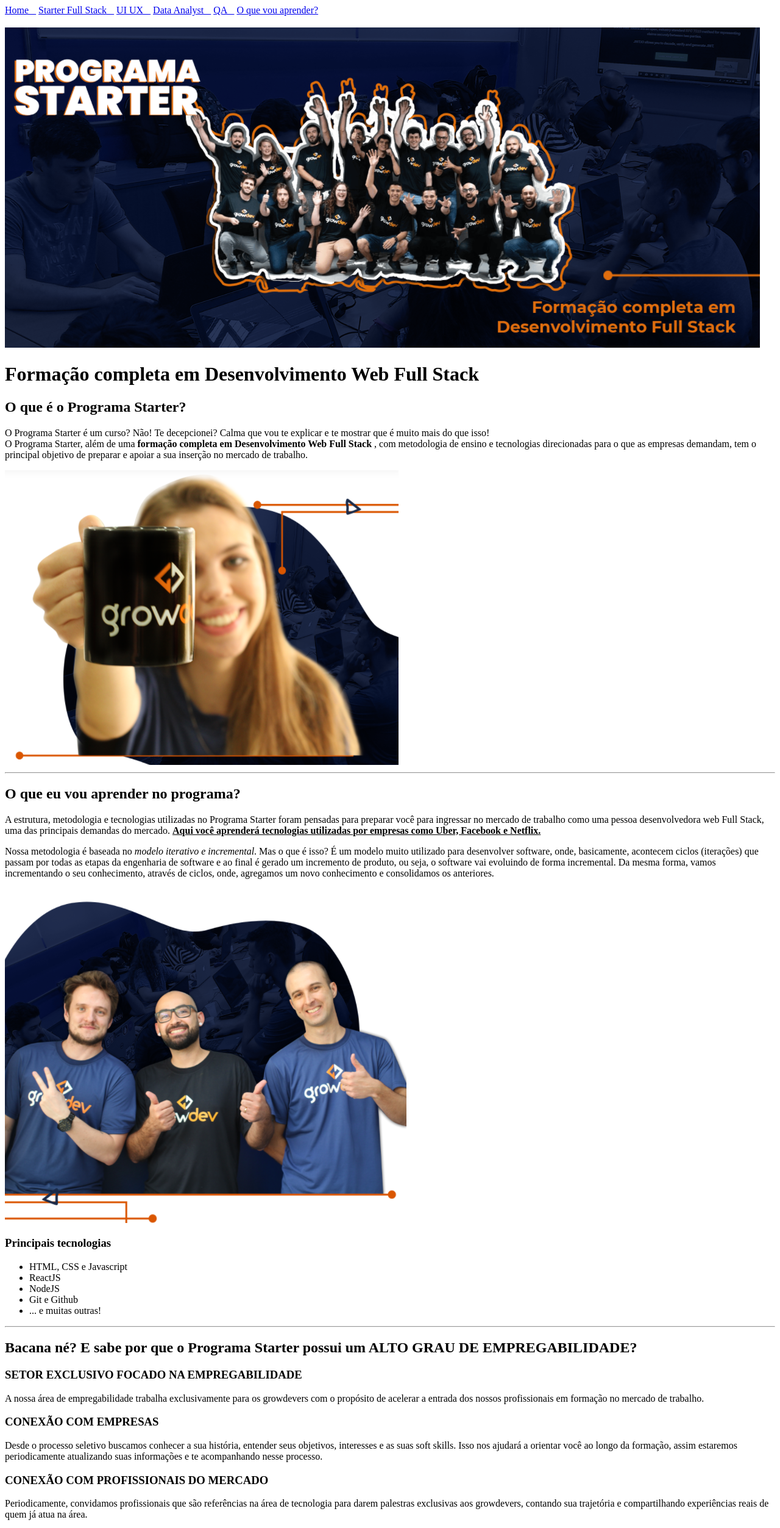
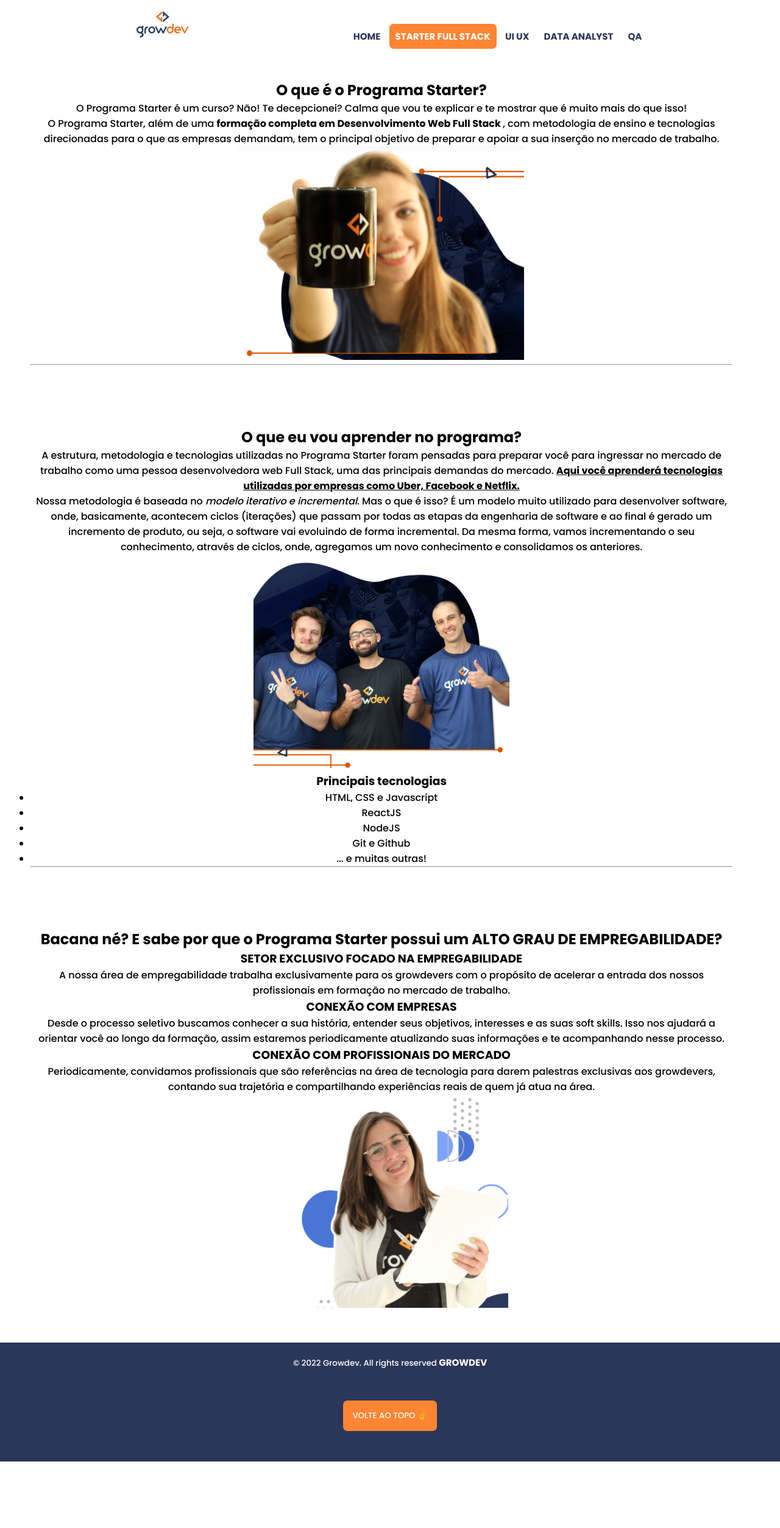
Before and after one commit to anderwll/STARTER-18ED, a plain HTML site: page bloco-basico/front-end-I/aula-23.11/pratica-1-css/fullstack.html in a window 1280 px wide. Shown: the top 2505 px of the page at 61% size. After the commit the page ends 2396 px from the top, so only its background shows below. Drawn offline with Linux system fonts and the light colour scheme.

Commit message:
aula 23.11 add css nas paginas

```diff
--- /dev/null
+++ b/bloco-basico/front-end-I/aula-23.11/pratica-1-css/css/styles.css
@@ -0,0 +1,116 @@
+@import url("https://fonts.googleapis.com/css2?family=Poppins:wght@500;700&display=swap");
+
+* {
+  margin: 0;
+  padding: 0;
+  font-family: "Poppins", sans-serif;
+}
+
+.nav-menu {
+  height: 80px;
+  width: 100%;
+  text-align: center;
+}
+
+.logo-grow {
+  width: auto;
+  height: 50px;
+  margin-top: 15px;
+  margin-right: 250px;
+}
+
+a {
+  text-decoration: none;
+  font-size: 15px;
+  font-weight: bold;
+  font-style: normal;
+  text-transform: uppercase;
+}
+
+.nav-link {
+  padding: 10px;
+  text-align: center;
+  /* border: 1px solid #ff8533; */
+  /* border-style: solid;
+  border-color: #ff8533; */
+  border: none;
+  border-radius: 7px;
+  color: #2a3759;
+  /* margin: 5px 10px 0px 0px; */
+  margin-bottom: 0px;
+
+  &:hover {
+    background-color: #d1defd;
+  }
+}
+
+.nav-link-active {
+  background-color: #ff8533;
+  color: white;
+}
+
+.article {
+  width: 90vw;
+  height: 100%;
+  padding: 50px 0;
+  padding-left: 50px;
+  text-align: center;
+}
+
+.img-article {
+  width: auto;
+  height: 350px;
+}
+
+#btn-saiba-mais {
+  padding: 15px;
+  background-color: #ff8533;
+  color: #ffff;
+  text-transform: uppercase;
+  border: none;
+  border-radius: 7px;
+  cursor: pointer;
+  margin: 50px 0;
+}
+
+#btn-saiba-mais:hover {
+  background-color: #2a3759;
+}
+
+.banner {
+  width: 100%;
+  height: 70vh;
+  margin-top: 15px;
+  background-image: url(../images/banner.JPG);
+  background-repeat: no-repeat;
+  background-position: center;
+  background-size: cover;
+}
+
+.footer {
+  height: 100%;
+  background-color: #2a3759;
+  text-align: center;
+  color: #ffff !important;
+  padding-top: 20px;
+}
+
+.footer a {
+  color: #fff;
+}
+
+#btn-voltar-top {
+  padding: 15px;
+  background-color: #ff8533;
+  color: #ffff;
+  text-transform: uppercase;
+  border: none;
+  border-radius: 7px;
+  cursor: pointer;
+  margin: 50px 0;
+}
+
+#btn-voltar-top:hover {
+  background-color: #ffff;
+  color: #2a3759;
+}
--- a/bloco-basico/front-end-I/aula-23.11/pratica-1-css/fullstack.html
+++ b/bloco-basico/front-end-I/aula-23.11/pratica-1-css/fullstack.html
@@ -1,33 +1,28 @@
 <!DOCTYPE html>
 <html lang="pt-BR">
+
 <head>
   <meta charset="UTF-8" />
   <meta name="viewport" content="width=device-width, initial-scale=1.0" />
+  <link rel="stylesheet" type="text/css" href="./css/styles.css" />
   <title>Relembrando - Programa Starter</title>
 </head>
 
 <body>
-    <header>
+  <header class="nav-menu">
     <nav>
-        <a href="home.html">Home &nbsp;&nbsp;</a>
-        <a href="fullstack.html">Starter Full Stack &nbsp;&nbsp;</a>
-        <a href="https://www.growdev.com.br/programs/ux-ui"
-          >UI UX &nbsp;&nbsp;</a
-        >
-        <a href="https://www.growdev.com.br/programs/data-analyst"
-          >Data Analyst &nbsp;&nbsp;</a
-        >
-        <a href="https://www.growdev.com.br/programs/qa">QA &nbsp;&nbsp;</a>
-        <a href="#aprender"> O que vou aprender?</a>
+      <a href="#"><img src="./images/logo.png" alt="Growdev" class="logo-grow" /></a>
+      <a href="home.html" class="nav-link">Home</a>
+      <a href="fullstack.html" class="nav-link nav-link-active">Starter Full Stack</a>
+      <a href="https://www.growdev.com.br/programs/ux-ui" class="nav-link">UI UX</a>
+      <a href="https://www.growdev.com.br/programs/data-analyst" class="nav-link">Data Analyst</a>
+      <a href="https://www.growdev.com.br/programs/qa" class="nav-link">QA</a>
     </nav>
-      <br />
-      <img src="/images/starter.png" alt="Programa Starter" />
   </header>
 
   <main>
-      <h1>Formação completa em Desenvolvimento Web Full Stack</h1>
     <section>
-        <article>
+      <article class="article">
         <h2>O que é o Programa Starter?</h2>
 
         <p>
@@ -40,12 +35,12 @@
           sua inserção no mercado de trabalho.
         </p>
 
-          <img src="/images/starter1.png" alt="Xícara Growdev" />
+        <img src="./images/starter1.png" alt="Xícara Growdev" class="img-article" />
 
         <hr />
       </article>
 
-        <article id="aprender">
+      <article class="article">
         <h2>O que eu vou aprender no programa?</h2>
 
         <p>
@@ -72,7 +67,7 @@
           onde, agregamos um novo conhecimento e consolidamos os anteriores.
         </p>
 
-          <img src="/images/starter2.png" alt="Trio Growdev" />
+        <img src="./images/starter2.png" alt="Trio Growdev" class="img-article" />
 
         <h3>Principais tecnologias</h3>
 
@@ -87,7 +82,7 @@
         <hr />
       </article>
 
-        <article>
+      <article class="article">
         <h2>
           Bacana né? E sabe por que o Programa Starter possui um ALTO GRAU DE
           EMPREGABILIDADE?
@@ -123,17 +118,21 @@
           </p>
         </div>
 
-          <img src="/images/starter3.png" alt="Debora" />
+        <img src="./images/starter3.png" alt="Debora" class="img-article" />
       </article>
     </section>
   </main>
 
-    <footer style="text-align: center">
-      <br />
-      <small
-        >&copy; 2022 Growdev. All rights reserved
-        <a href="https://www.growdev.com.br/">Growdev</a></small
-      >
+  <footer class="footer">
+    <small>
+      &copy; 2022 Growdev. All rights reserved
+      <a href="https://www.growdev.com.br/">Growdev</a>
+    </small>
+    <br>
+    <a href="#top">
+      <button id="btn-voltar-top">Volte ao topo ☝</button>
+    </a>
   </footer>
 </body>
+
 </html>
```
Also changed, not shown: bloco-basico/front-end-I/aula-23.11/pratica-1-css/home.html (+36 -54 lines), bloco-basico/front-end-I/aula-23.11/pratica-1-css/images/banner.JPG (added). Lines whose indentation alone changed are shown as unchanged.
